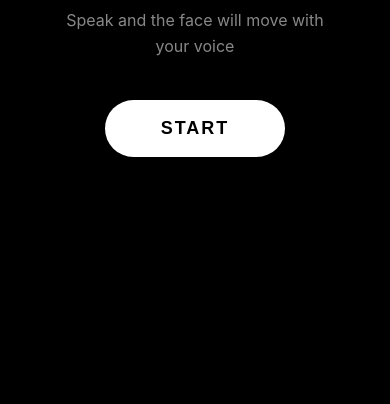
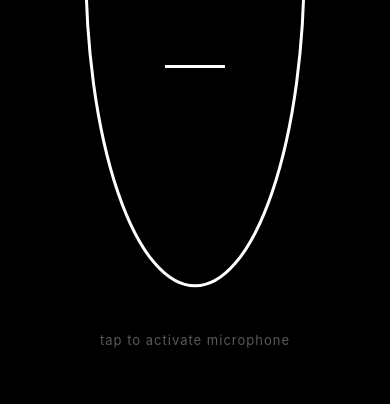
Before and after one commit to gmckeever/bla-bla-bla, a plain HTML site: page index.html in a window 390 px wide. Shown: the part 440-844 px from the top of the page. Drawn offline with Linux system fonts and the light colour scheme.

Commit message:
feat: remove start screen, activate mic on first tap
Faces render immediately at load. First tap triggers getUserMedia,
satisfying the iOS user gesture requirement without a dedicated start page.
Subtle hint text fades out once microphone is granted.

Co-Authored-By: Claude Sonnet 4.6 <noreply@anthropic.com>

```diff
--- a/index.html
+++ b/index.html
@@ -22,53 +22,20 @@
     top: 0; left: 0;
     width: 100%; height: 100%;
   }
-  #start-screen {
+  #mic-hint {
     position: fixed;
-    inset: 0;
-    display: flex;
-    flex-direction: column;
-    align-items: center;
-    justify-content: center;
-    background: #000;
-    color: #fff;
-    z-index: 100;
-    gap: 24px;
-    padding: 40px;
-    text-align: center;
+    bottom: max(56px, calc(env(safe-area-inset-bottom, 24px) + 32px));
+    left: 50%;
+    transform: translateX(-50%);
+    color: rgba(255,255,255,0.35);
+    font-size: 13px;
+    letter-spacing: 1px;
+    pointer-events: none;
+    z-index: 20;
+    transition: opacity 0.6s;
+    white-space: nowrap;
   }
-  #start-screen h1 {
-    font-size: 48px;
-    font-weight: 700;
-    letter-spacing: 4px;
-    text-transform: uppercase;
-  }
-  #start-screen p {
-    font-size: 16px;
-    color: #888;
-    max-width: 280px;
-    line-height: 1.6;
-  }
-  #start-btn, #retry-btn {
-    margin-top: 16px;
-    padding: 18px 56px;
-    font-size: 18px;
-    font-weight: 600;
-    letter-spacing: 2px;
-    text-transform: uppercase;
-    background: #fff;
-    color: #000;
-    border: none;
-    border-radius: 50px;
-    cursor: pointer;
-    -webkit-tap-highlight-color: transparent;
-  }
-  #error-msg {
-    display: none;
-    color: #ff4444;
-    font-size: 14px;
-    max-width: 280px;
-    line-height: 1.5;
-  }
+  #mic-hint.hidden { opacity: 0; }
   #dots {
     position: fixed;
     bottom: max(24px, env(safe-area-inset-bottom, 24px));
@@ -124,14 +91,7 @@
 
 <canvas id="canvas"></canvas>
 
-<div id="start-screen">
-  <h1>Bla<br>Bla<br>Bla</h1>
-  <p>Speak and the face will move with your voice</p>
-  <div id="error-msg">Please allow microphone access in Settings to use this app.</div>
-  <button id="start-btn">Start</button>
-  <button id="retry-btn" style="display:none">Try Again</button>
-</div>
-
+<div id="mic-hint">tap to activate microphone</div>
 <div id="dots"></div>
 <div id="nav-arrows">
   <button class="nav-btn" id="prev-btn">&#8249;</button>
@@ -848,37 +808,26 @@ function drawLoop() {
   requestAnimationFrame(drawLoop);
 }
 
-// ─── Start flow ───────────────────────────────────────────────────────────────
-const startScreen = document.getElementById('start-screen');
-const startBtn    = document.getElementById('start-btn');
-const retryBtn    = document.getElementById('retry-btn');
-const errorMsg    = document.getElementById('error-msg');
+// ─── Start: run faces immediately, activate mic on first tap ─────────────────
+const micHint = document.getElementById('mic-hint');
+let audioStarted = false;
 
-async function start() {
-  startBtn.textContent = '...';
-  startBtn.disabled = true;
+running = true;
+requestAnimationFrame(drawLoop);
+
+async function activateMic() {
+  if (audioStarted) return;
+  audioStarted = true;
+  micHint.classList.add('hidden');
   const ok = await startAudio();
-  if (ok) {
-    startScreen.style.display = 'none';
-    running = true;
-    showUI();
-    requestAnimationFrame(drawLoop);
-  } else {
-    startBtn.style.display = 'none';
-    retryBtn.style.display = 'block';
-    errorMsg.style.display = 'block';
-    startBtn.textContent = 'Start';
-    startBtn.disabled = false;
+  if (!ok) {
+    micHint.textContent = 'microphone access denied';
+    micHint.classList.remove('hidden');
   }
 }
 
-startBtn.addEventListener('click', start);
-retryBtn.addEventListener('click', () => {
-  retryBtn.style.display = 'none';
-  errorMsg.style.display = 'none';
-  startBtn.style.display = 'block';
-  start();
-});
+canvas.addEventListener('touchstart', activateMic, { once: true, passive: true });
+canvas.addEventListener('click', activateMic, { once: true });
 </script>
 </body>
 </html>
```
